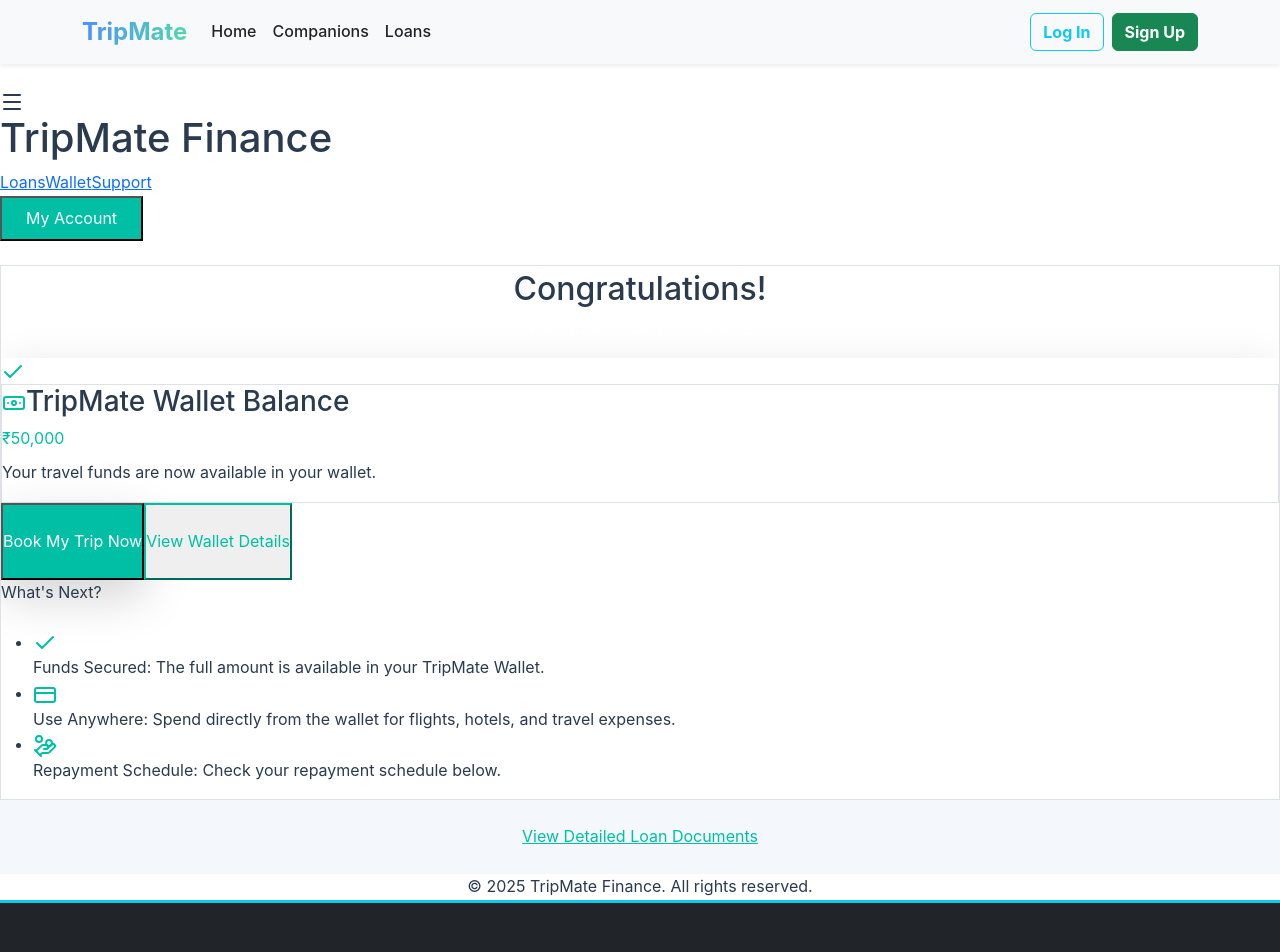
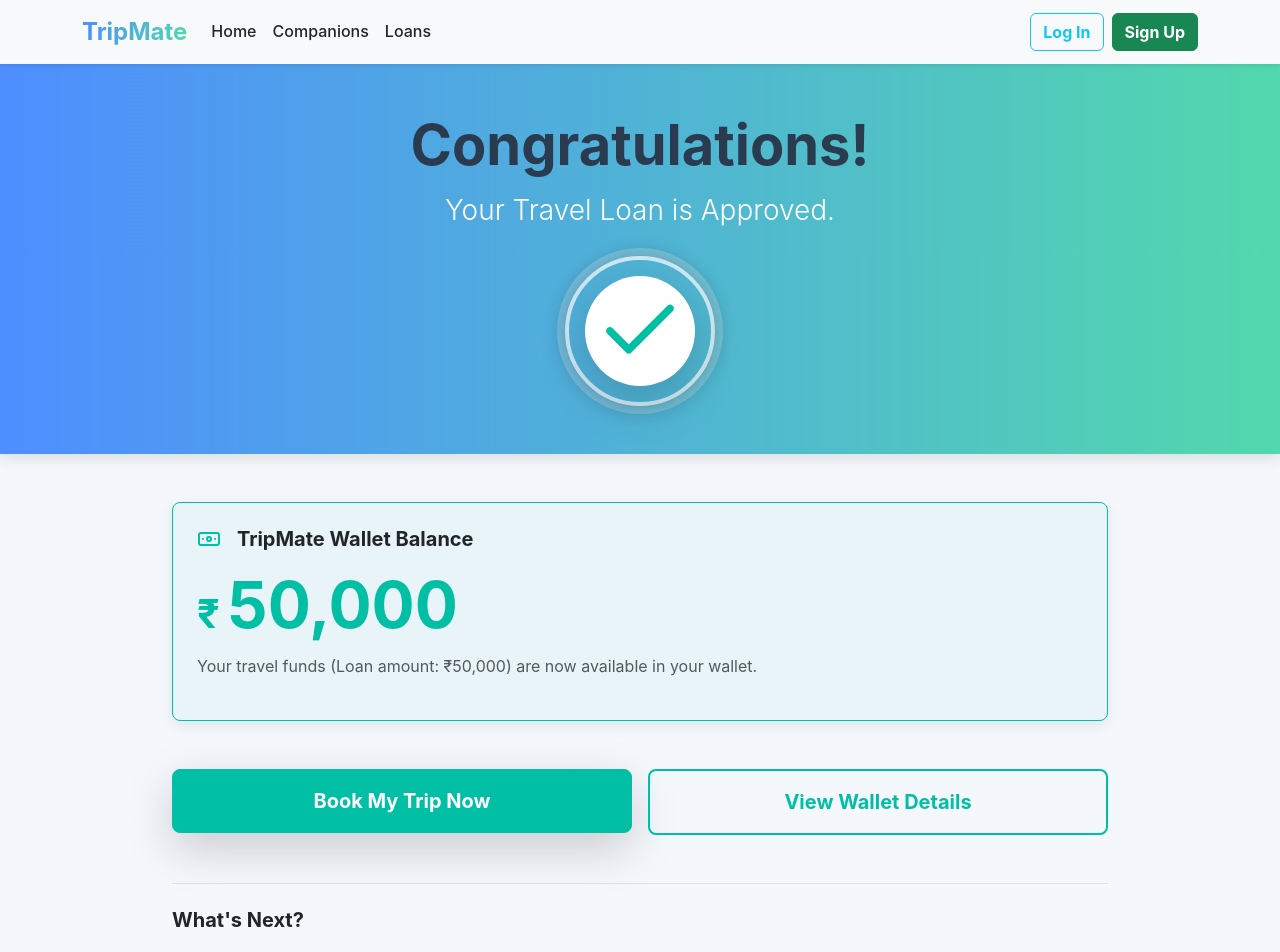
Before and after one commit to aashima2693/Tripmate-, a React app in the folder frontend/: page /loan/approved in a window 1280 px wide. Shown: the top 952 px of the page. Built offline with nearby package versions, Linux system fonts and the light colour scheme; the HTML template or start-up script is replaced by a standard one.

Commit message:
loanapproval.jsx

```diff
--- a/frontend/src/components/DestinationCard.jsx
+++ b/frontend/src/components/DestinationCard.jsx
@@ -17,6 +17,7 @@
           {/* Card Body to hold the image and text */}
           <div className="position-relative">
             {/* Image */}
+
             <Card.Img
               src={image}
               alt={name}
--- a/frontend/src/pages/LoanApproval.jsx
+++ b/frontend/src/pages/LoanApproval.jsx
@@ -1,132 +1,146 @@
-import React from 'react';
-import { Menu, Check, HandCoins, CreditCard, Banknote } from 'lucide-react';
+import React, { useEffect, useState } from 'react';
+import { Container, Row, Col, Button, Spinner } from 'react-bootstrap';
+import { Check, CreditCard, HandCoins, Banknote } from 'lucide-react';
+import { useNavigate } from 'react-router-dom';
+import '../styles/LoanApproval.css';
 
-// Define the core color palette
-const ACCENT_COLOR = '#00bfa5'; // Teal
+const LoanApproval = () => {
+    // State to manage the animation phases: 'initial' | 'loading' | 'approved'
+    const [approvalPhase, setApprovalPhase] = useState('initial');
+    const navigate = useNavigate(); // Initialize navigate
 
-// Main App component for the TripMate Web Loan Page
-const LoanApproval = () => {
+    // Navigation Handler
+    const handleBookTrip = () => {
+        navigate('/planner'); // Redirects to the AI Trip Planner route (PlannerForm.jsx)
+    };
+
+    // MOCK: Simulate the approval process
+    useEffect(() => {
+        // Start the loading animation shortly after the page loads
+        setApprovalPhase('loading');
+
+        // Simulate the time required for approval (e.g., 3 seconds)
+        const timer = setTimeout(() => {
+            setApprovalPhase('approved');
+        }, 3000);
+
+        return () => clearTimeout(timer);
+    }, []);
+
+    const MOCK_LOAN_AMOUNT = '50,000';
+    const MOCK_WALLET_AMOUNT = '50,000';
+
+    const renderApprovalStatus = () => {
+        const circleStyles = { width: '110px', height: '110px' };
+
+        if (approvalPhase === 'loading') {
             return (
-    // Outer Container for the entire website view
-    <div className="min-h-screen bg-gray-50 font-sans flex flex-col items-center">
+                <div className="status-circle-outer status-loading rounded-circle shadow-lg d-flex justify-content-center align-items-center"
+                     style={{ width: '150px', height: '150px', margin: '0 auto' }}>
+                    <div className="status-circle-inner rounded-circle shadow-lg d-flex justify-content-center align-items-center"
+                         style={circleStyles}>
+                        <Spinner animation="border" variant="secondary" style={{ width: '60px', height: '60px' }} />
+                    </div>
+                </div>
+            );
+        }
 
-      {/* GLOBAL HEADER: Full-width top navigation */}
-      <header className="w-full bg-white shadow-md">
-        <div className="max-w-6xl mx-auto py-4 px-6 flex justify-between items-center">
-          <div className="flex items-center space-x-2">
-            <Menu className="w-6 h-6 text-gray-700 md:hidden" />
-            <h1 className="text-2xl font-extrabold text-gray-900">TripMate <span className='text-sm font-medium text-gray-500'>Finance</span></h1>
+        return (
+            <div className={`status-circle-outer status-approved rounded-circle shadow-lg d-flex justify-content-center align-items-center`}
+                 style={{ width: '150px', height: '150px', margin: '0 auto' }}>
+                <div className="status-circle-inner rounded-circle shadow-lg d-flex justify-content-center align-items-center"
+                     style={circleStyles}>
+                    <Check size={90} className="next-step-icon final-check" />
                 </div>
-          <nav className="hidden md:flex space-x-8 text-gray-600 font-medium">
-            <a href="#" className="hover:text-teal-600 transition">Loans</a>
-            <a href="#" className="hover:text-teal-600 transition">Wallet</a>
-            <a href="#" className="hover:text-teal-600 transition">Support</a>
-          </nav>
-          <button className="hidden md:block px-4 py-2 text-white font-semibold rounded-lg" style={{ backgroundColor: ACCENT_COLOR }}>
-            My Account
-          </button>
             </div>
-      </header>
+        );
+    };
 
-      {/* MAIN CONTENT AREA: Centered card mimicking the mobile screen design */}
-      <main className="flex-1 w-full max-w-4xl p-6 md:p-10">
+    return (
+        <div className="loan-approval-page d-flex flex-column">
 
-        <div className="bg-white rounded-xl shadow-2xl overflow-hidden border border-gray-200">
-
-          {/* TOP SECTION: Gradient Background (Title and Status) */}
-          <div className="bg-gradient-to-r from-teal-500 to-cyan-500 pt-1 flex flex-col items-center p-12">
-
-            {/* Main Title Block */}
-            <div className="text-white text-center mb-6">
-              <h2 className="text-4xl font-extrabold leading-snug">Congratulations!</h2>
-              <p className="text-2xl font-light">Your Travel Loan is Approved.</p>
+            {/* TOP SECTION: Gradient Background (Full Width) */}
+            <header className="card-gradient-blue-green text-center py-5 py-md-5 d-flex flex-column align-items-center justify-content-center">
+                <Container>
+                    <div className="text-white mb-4">
+                        <h2 className="display-4 fw-bolder">
+                            {approvalPhase === 'approved' ? "Congratulations!" : "Processing Application..."}
+                        </h2>
+                        <p className="lead fw-light fs-3">
+                            {approvalPhase === 'approved' ? "Your Travel Loan is Approved." : "Please wait a moment."}
+                        </p>
                     </div>
 
-            {/* Approved Status Circle */}
-            <div className="relative w-40 h-40 flex items-center justify-center">
-              {/* Outer border (simulated) */}
-              <div className="w-full h-full rounded-full border-4 border-white border-opacity-70 flex items-center justify-center">
-                {/* Inner solid circle */}
-                <div className="w-32 h-32 bg-white rounded-full flex items-center justify-center shadow-lg">
-                  <Check className="w-16 h-16" style={{ color: ACCENT_COLOR }} />
-                </div>
-              </div>
-            </div>
-          </div>
+                    {renderApprovalStatus()}
+                </Container>
+            </header>
             {/* END TOP SECTION */}
 
-          {/* Wallet Balance & Actions - White content area */}
-          <div className="bg-white p-8 md:p-12">
+            {/* MAIN CONTENT AREA */}
+            <main className="flex-grow-1 w-100 py-5 py-md-5">
+                <Container style={{ maxWidth: '960px' }}>
 
+                    {/* Content only renders if approved */}
+                    {approvalPhase === 'approved' && (
+                        <>
                             {/* Wallet Balance Summary */}
-            <div className="mb-8 p-6 border border-teal-100 rounded-xl bg-teal-50 shadow-inner">
-              <h3 className="text-xl font-bold text-gray-800 mb-2 flex items-center">
-                <Banknote className="w-6 h-6 mr-3" style={{ color: ACCENT_COLOR }} />
+                            <div className="mb-5 p-4 rounded-3 shadow wallet-summary">
+                                <h3 className="fs-5 fw-bold text-dark mb-3 d-flex align-items-center">
+                                    <Banknote size={24} className="me-3 next-step-icon" />
                                     TripMate Wallet Balance
                                 </h3>
-              <div className="flex items-baseline mb-2">
-                <span className="text-4xl font-bold mr-3" style={{ color: ACCENT_COLOR }}>₹</span>
-                <span className="text-6xl font-extrabold" style={{ color: ACCENT_COLOR }}>50,000</span>
+                                <div className="d-flex align-items-baseline mb-2">
+                                    <span className="fs-1 fw-bold me-2 wallet-balance">₹</span>
+                                    <span className="display-3 fw-bolder wallet-balance">{MOCK_WALLET_AMOUNT}</span>
                                 </div>
-              <p className="text-base text-gray-600">Your travel funds are now available in your wallet.</p>
+                                <p className="fs-6 text-muted">Your travel funds (Loan amount: ₹{MOCK_LOAN_AMOUNT}) are now available in your wallet.</p>
                             </div>
 
                             {/* Action Buttons */}
-            <div className="grid grid-cols-1 md:grid-cols-2 gap-4 mb-8">
-              <button
-                className="w-full py-4 text-white font-bold text-lg rounded-xl shadow-lg transition duration-150 ease-in-out hover:shadow-xl flex items-center justify-center"
-                style={{ backgroundColor: ACCENT_COLOR }}
+                            <Row className="g-3 mb-5">
+                                <Col md={6}>
+                                    <Button
+                                        size="lg"
+                                        className="w-100 py-3 fw-bold shadow-lg btn-book-trip"
+                                        onClick={handleBookTrip} // <-- CORRECTED: Use handler here
                                     >
                                         Book My Trip Now
-              </button>
-              <button
-                className="w-full py-4 text-lg font-bold rounded-xl border-2 transition duration-150 ease-in-out hover:bg-teal-50 flex items-center justify-center"
-                style={{ color: ACCENT_COLOR, borderColor: ACCENT_COLOR }}
-              >
-                View Wallet Details
-              </button>
-            </div>
+                                    </Button>
+                                </Col>
+                                <Col md={6}>
+                                    <Button size="lg" className="w-100 py-3 fw-bold border-2 btn-view-wallet" variant="outline-success">View Wallet Details</Button>
+                                </Col>
+                            </Row>
 
                             {/* Loan Status/Next Steps */}
-            <div className="mt-8 pt-6 border-t border-gray-100">
-              <p className="text-lg font-semibold text-gray-800 mb-4">What's Next?</p>
-              <ul className="space-y-3">
-                <li className="flex items-start space-x-3 text-gray-700">
-                  <Check className="w-6 h-6 flex-shrink-0" style={{ color: ACCENT_COLOR }} />
-                  <div>
-                    <span className="font-semibold">Funds Secured:</span> The full amount is available in your TripMate Wallet.
-                  </div>
+                            <div className="mt-4 pt-4 border-top border-gray-200">
+                                <h4 className="fs-5 fw-bold text-dark mb-4">What's Next?</h4>
+
+                                <ul className="list-unstyled">
+                                    <li className="d-flex align-items-start mb-3">
+                                        <Check size={24} className="me-3 mt-1 flex-shrink-0 next-step-icon" />
+                                        <div><span className="fw-bold text-dark">Funds Secured:</span> The full amount is available in your TripMate Wallet.</div>
                                     </li>
-                <li className="flex items-start space-x-3 text-gray-700">
-                  <CreditCard className="w-6 h-6 flex-shrink-0" style={{ color: ACCENT_COLOR }} />
-                  <div>
-                    <span className="font-semibold">Use Anywhere:</span> Spend directly from the wallet for flights, hotels, and travel expenses.
-                  </div>
+                                    <li className="d-flex align-items-start mb-3">
+                                        <CreditCard size={24} className="me-3 mt-1 flex-shrink-0 next-step-icon" />
+                                        <div><span className="fw-bold text-dark">Use Anywhere:</span> Spend directly from the wallet for flights, hotels, and travel expenses.</div>
                                     </li>
-                <li className="flex items-start space-x-3 text-gray-700">
-                  <HandCoins className="w-6 h-6 flex-shrink-0" style={{ color: ACCENT_COLOR }} />
-                  <div>
-                    <span className="font-semibold">Repayment Schedule:</span> Check your repayment schedule below.
-                  </div>
+                                    <li className="d-flex align-items-start mb-3">
+                                        <HandCoins size={24} className="me-3 mt-1 flex-shrink-0 next-step-icon" />
+                                        <div><span className="fw-bold text-dark">Repayment Schedule:</span> Check your repayment schedule below.</div>
                                     </li>
                                 </ul>
+
+                                <div className="text-center pt-4">
+                                    <a href="#" className="fs-5 fw-bold text-decoration-none next-step-icon">View Detailed Loan Documents</a>
                                 </div>
-
                             </div>
-
-        </div>
-
-        {/* Footer Link (moved inside the main content for visibility) */}
-        <div className="p-4 mt-8 text-center">
-          <a href="#" className="text-lg font-bold hover:underline" style={{ color: ACCENT_COLOR }}>
-            View Detailed Loan Documents
-          </a>
-        </div>
+                        </>
+                    )}
+                </Container>
             </main>
-
-      {/* Global Footer (Placeholder) */}
-      <footer className="w-full bg-white mt-12 py-6 border-t border-gray-100 text-center text-gray-500 text-sm">
-        &copy; {new Date().getFullYear()} TripMate Finance. All rights reserved.
+            <footer className="bg-light text-center py-4 mt-auto border-top">
+                <Container><p className="mb-0 text-muted">&copy; {new Date().getFullYear()} TripMate Finance. All rights reserved.</p></Container>
             </footer>
         </div>
     );
--- /dev/null
+++ b/frontend/src/styles/LoanApproval.css
@@ -0,0 +1,107 @@
+/* --- Global Overrides for Full-Width Layout --- */
+:root {
+    --color-accent: #00bfa5;
+    --color-bg-light: #f8f9fa; /* Bootstrap light gray */
+}
+
+/* 1. Ensure the entire page container is correct */
+.loan-approval-page {
+    min-height: 100vh;
+    background-color: var(--color-bg-light) !important;
+    display: flex;
+    flex-direction: column; /* Stacks header, main, and footer vertically */
+}
+
+/* 2. Full-Width Header Styling */
+.card-gradient-blue-green {
+    /* Ensures the gradient stretches across the entire screen */
+    width: 100%;
+    border-radius: 0 !important; /* Removes rounded corners on the card edges */
+    /* Adds a slight shadow effect to the header for depth */
+    box-shadow: 0 5px 15px rgba(0, 0, 0, 0.1);
+}
+
+
+/* --- Checkmark Animation --- */
+
+@keyframes checkmark-animation {
+    0% {
+        transform: scale(0.5) rotate(-90deg); /* Start small and slightly rotated */
+        opacity: 0;
+    }
+    50% {
+        transform: scale(1.1) rotate(0deg);
+        opacity: 1;
+    }
+    100% {
+        transform: scale(1);
+    }
+}
+
+/* Apply animation to the check icon when 'animate-check' class is present */
+.status-circle-outer.animate-check .next-step-icon {
+    /* Apply the animation */
+    animation: checkmark-animation 0.6s cubic-bezier(0.175, 0.885, 0.32, 1.275) forwards;
+    /* Hide by default until the animation starts */
+    opacity: 0;
+}
+
+
+/* --- Status Circle Styling (Kept Clean) --- */
+
+.status-circle-outer {
+    border: 4px solid rgba(255, 255, 255, 0.7) !important;
+    box-shadow: 0 0 0 8px rgba(255, 255, 255, 0.2), 0 0 20px rgba(0,0,0,0.3) !important;
+}
+
+.status-circle-inner {
+    background-color: white !important;
+}
+
+
+/* --- Wallet Summary & Content Blocks --- */
+
+.wallet-summary {
+    border: 1px solid var(--color-accent) !important;
+    background-color: rgba(0, 191, 165, 0.05) !important;
+    box-shadow: 0 4px 15px rgba(0,0,0,0.08) !important;
+}
+
+.wallet-balance {
+    color: var(--color-accent) !important;
+}
+
+
+/* --- Action Button Overrides (High Specificity) --- */
+
+.btn-book-trip {
+    background-color: var(--color-accent) !important;
+    border-color: var(--color-accent) !important;
+    transition: all 0.2s ease-in-out;
+}
+.btn-book-trip:hover {
+    background-color: #008f79 !important;
+    border-color: #008f79 !important;
+}
+
+.btn-view-wallet {
+    color: var(--color-accent) !important;
+    border-color: var(--color-accent) !important;
+    background-color: transparent !important;
+    transition: all 0.2s ease-in-out;
+}
+.btn-view-wallet:hover {
+    background-color: #f0fffd !important;
+    color: #008f79 !important;
+}
+
+/* --- Icon Colors --- */
+.next-step-icon {
+    color: var(--color-accent) !important;
+}
+
+/* --- Footer Adjustment --- */
+.loan-approval-page > .border-top {
+    /* Ensures the border on the footer sits correctly */
+    border-color: #e2e6e9 !important;
+}
```
Also changed, not shown: frontend/src/pages/PlannerForm.jsx (line endings or trailing spaces). Lines whose indentation alone changed are shown as unchanged.
